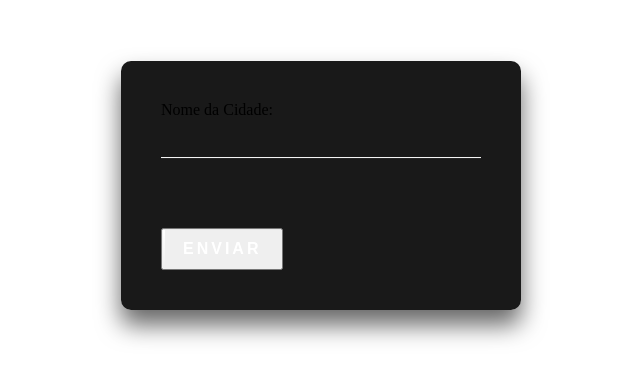
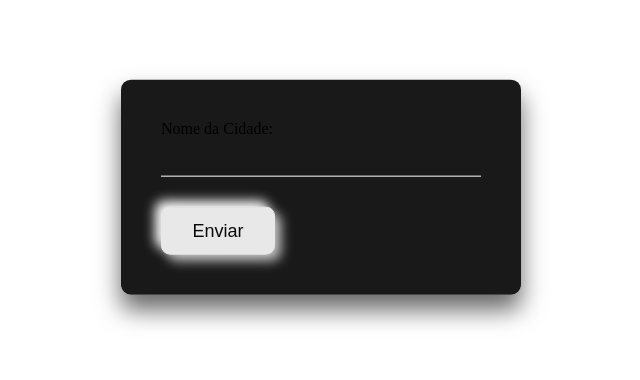
Before and after one commit to Vinipcsl/Informacoes_de_Tempo, an Angular app in the folder Informacoes-de-Tempo/: page / in a window 1280 px wide. Shown: the part 222-602 px from the top of the page, without its empty margins (319-959 px from the left). Built offline with nearby package versions, Linux system fonts and the light colour scheme.

Commit message:
estilo 3

```diff
--- a/Informacoes-de-Tempo/src/app/seletor-cidade/seletor-cidade.component.css
+++ b/Informacoes-de-Tempo/src/app/seletor-cidade/seletor-cidade.component.css
@@ -57,110 +57,74 @@
   font-size: 12px;
 }
 
-.login-box form button {
+.button2 {
+  display: inline-block;
+  transition: all 0.2s ease-in;
   position: relative;
-  display: inline-block;
-  padding: 10px 20px;
-  font-weight: bold;
-  color: #fff;
-  font-size: 16px;
-  text-decoration: none;
-  text-transform: uppercase;
   overflow: hidden;
-  transition: .5s;
-  margin-top: 40px;
-  letter-spacing: 3px
+  z-index: 1;
+  color: #090909;
+  padding: 0.7em 1.7em;
+  cursor: pointer;
+  font-size: 18px;
+  border-radius: 0.5em;
+  background: #e8e8e8;
+  border: 1px solid #e8e8e8;
+  box-shadow: 6px 6px 12px #c5c5c5, -6px -6px 12px #ffffff;
 }
 
-.login-box button:hover {
-  background: #fff;
-  color: #272727;
-  border-radius: 5px;
+.button2:active {
+  color: #666;
+  box-shadow: inset 4px 4px 12px #c5c5c5, inset -4px -4px 12px #ffffff;
 }
 
-.login-box button span {
+.button2:before {
+  content: "";
   position: absolute;
+  left: 50%;
+  transform: translateX(-50%) scaleY(1) scaleX(1.25);
+  top: 100%;
+  width: 140%;
+  height: 180%;
+  background-color: rgba(0, 0, 0, 0.05);
+  border-radius: 50%;
   display: block;
+  transition: all 0.5s 0.1s cubic-bezier(0.55, 0, 0.1, 1);
+  z-index: -1;
 }
 
-.login-box button span:nth-child(1) {
-  top: 0;
-  left: -100%;
-  width: 100%;
-  height: 2px;
-  background: linear-gradient(90deg, transparent, #fff);
-  animation: btn-anim1 1.5s linear infinite;
+.button2:after {
+  content: "";
+  position: absolute;
+  left: 55%;
+  transform: translateX(-50%) scaleY(1) scaleX(1.45);
+  top: 180%;
+  width: 160%;
+  height: 190%;
+  background-color: #009087;
+  border-radius: 50%;
+  display: block;
+  transition: all 0.5s 0.1s cubic-bezier(0.55, 0, 0.1, 1);
+  z-index: -1;
 }
 
-@keyframes btn-anim1 {
-  0% {
-    left: -100%;
-  }
-
-  50%,100% {
-    left: 100%;
-  }
+.button2:hover {
+  color: #ffffff;
+  border: 1px solid #009087;
 }
 
-.login-box button span:nth-child(2) {
-  top: -100%;
-  right: 0;
-  width: 2px;
-  height: 100%;
-  background: linear-gradient(180deg, transparent, #fff);
-  animation: btn-anim2 1.5s linear infinite;
-  animation-delay: .375s
+.button2:hover:before {
+  top: -35%;
+  background-color: #009087;
+  transform: translateX(-50%) scaleY(1.3) scaleX(0.8);
 }
 
-@keyframes btn-anim2 {
-  0% {
-    top: -100%;
-  }
-
-  50%,100% {
-    top: 100%;
-  }
+.button2:hover:after {
+  top: -45%;
+  background-color: #009087;
+  transform: translateX(-50%) scaleY(1.3) scaleX(0.8);
 }
 
-.login-box button span:nth-child(3) {
-  bottom: 0;
-  right: -100%;
-  width: 100%;
-  height: 2px;
-  background: linear-gradient(270deg, transparent, #fff);
-  animation: btn-anim3 1.5s linear infinite;
-  animation-delay: .75s
-}
-
-@keyframes btn-anim3 {
-  0% {
-    right: -100%;
-  }
-
-  50%,100% {
-    right: 100%;
-  }
-}
-
-.login-box button span:nth-child(4) {
-  bottom: -100%;
-  left: 0;
-  width: 2px;
-  height: 100%;
-  background: linear-gradient(360deg, transparent, #fff);
-  animation: btn-anim4 1.5s linear infinite;
-  animation-delay: 1.125s
-}
-
-@keyframes btn-anim4 {
-  0% {
-    bottom: -100%;
-  }
-
-  50%,100% {
-    bottom: 100%;
-  }
-}
 
 .login-box p:last-child {
   color: #aaa;
--- a/Informacoes-de-Tempo/src/app/seletor-cidade/seletor-cidade.component.html
+++ b/Informacoes-de-Tempo/src/app/seletor-cidade/seletor-cidade.component.html
@@ -4,11 +4,7 @@
       <div class="user-box">
       <input type="text" id="nome-cidade" name="nome-cidade" required>
       </div>
-      <button type="submit">
-        <span></span>
-        <span></span>
-        <span></span>
-        <span></span>
+      <button type="submit" class="button2">
         Enviar
       </button>
     </form>
```
